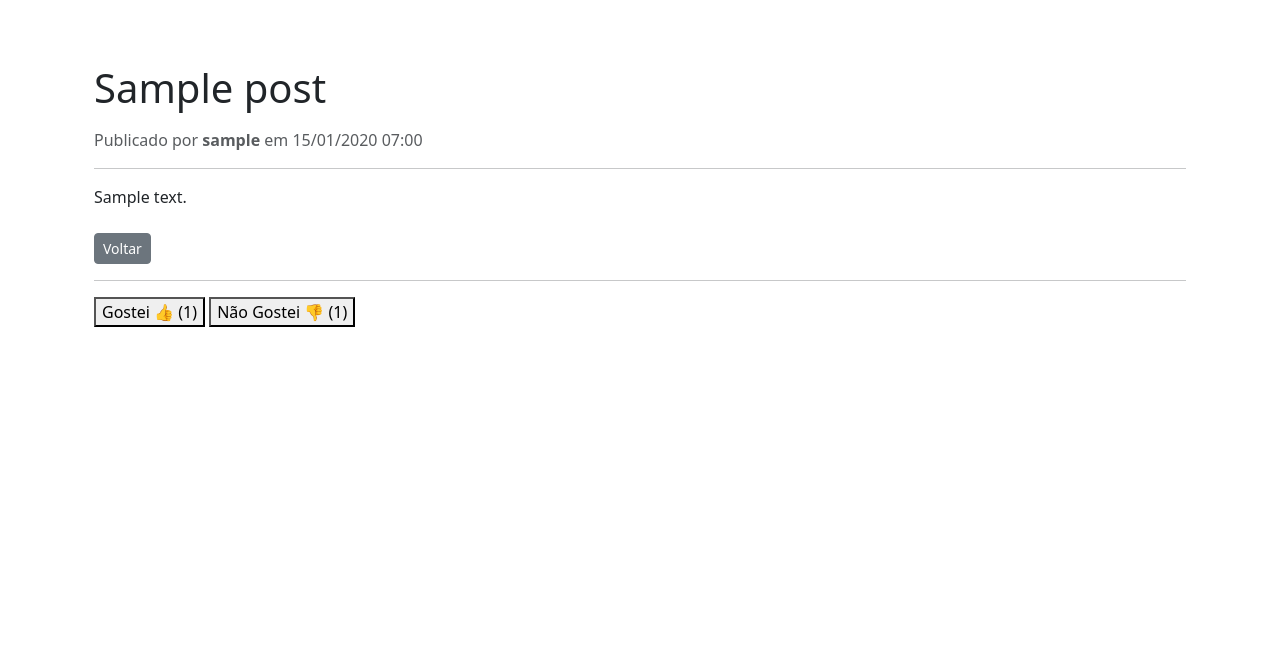
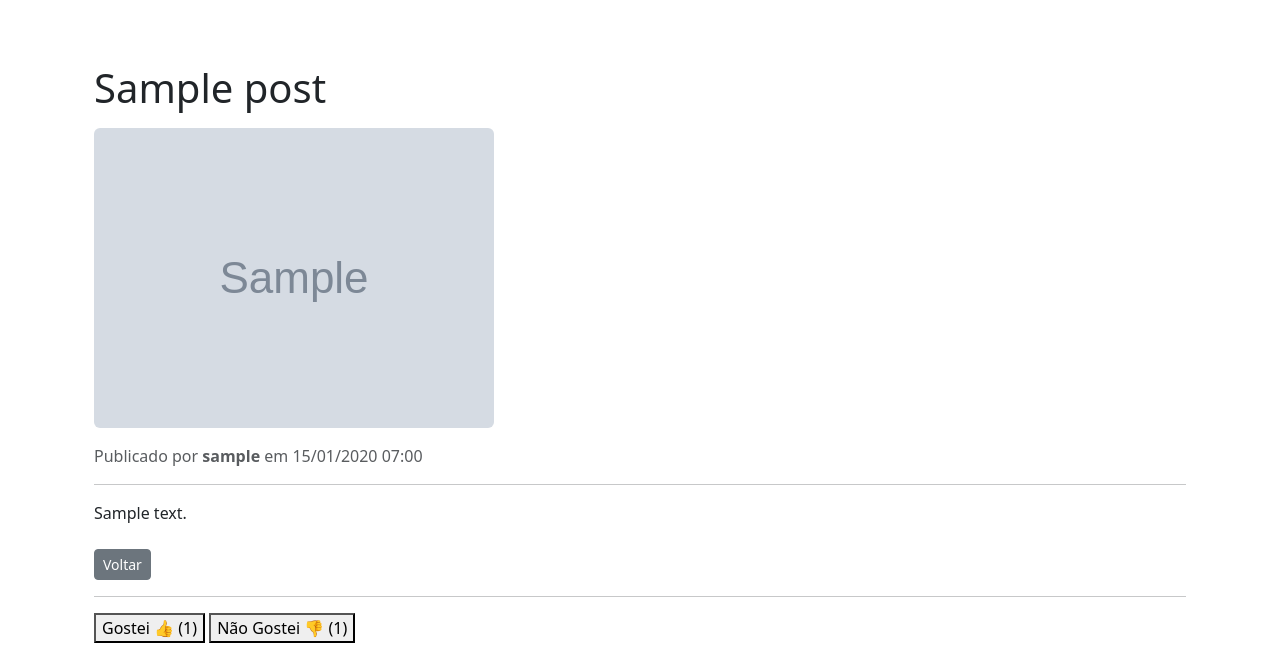
Before and after one commit to douglasinforj/blog_simples, a Django app: page /post/1/ in a window 1280 px wide. Shown: the part 56-724 px from the top of the page. Run offline with Django 5.2, Linux system fonts and the light colour scheme; tables that the repository leaves empty hold one stand-in row (values such as "Sample post"); grey boxes marked "Sample" are stand-in pictures; some libraries are stand-ins or nearby versions.

Commit message:
feat: adicionando imagem ao detalhe do post

```diff
--- a/app_blog/templates/app_blog/post_detail.html
+++ b/app_blog/templates/app_blog/post_detail.html
@@ -1,10 +1,20 @@
 {% extends "base.html" %}
 {% block title %}{{ post.title }}{% endblock %}
+
+{% load static %}
 
 {% block content %}
 <div class="container mt-4">
     <div class="mb-4">
         <h1 class="mb-3">{{ post.title }}</h1>
+
+        {% if post.image and post.image.url %}
+            <img src="{{ post.image.url }}" alt="Imagem do post" class="img-fluid mb-3 rounded" style="max-height: 400px; object-fit: cover;">
+        {% else %}
+            <img src="{% static 'images/default.png' %}" alt="Imagem do post" class="img-fluid mb-3 rounded" style="max-height: 400px; object-fit: cover;">
+        {% endif %}
+
+
         <p class="text-muted">
             Publicado por <strong>{{ post.author }}</strong>
             em {{ post.published_date|date:"d/m/Y H:i" }}
```
